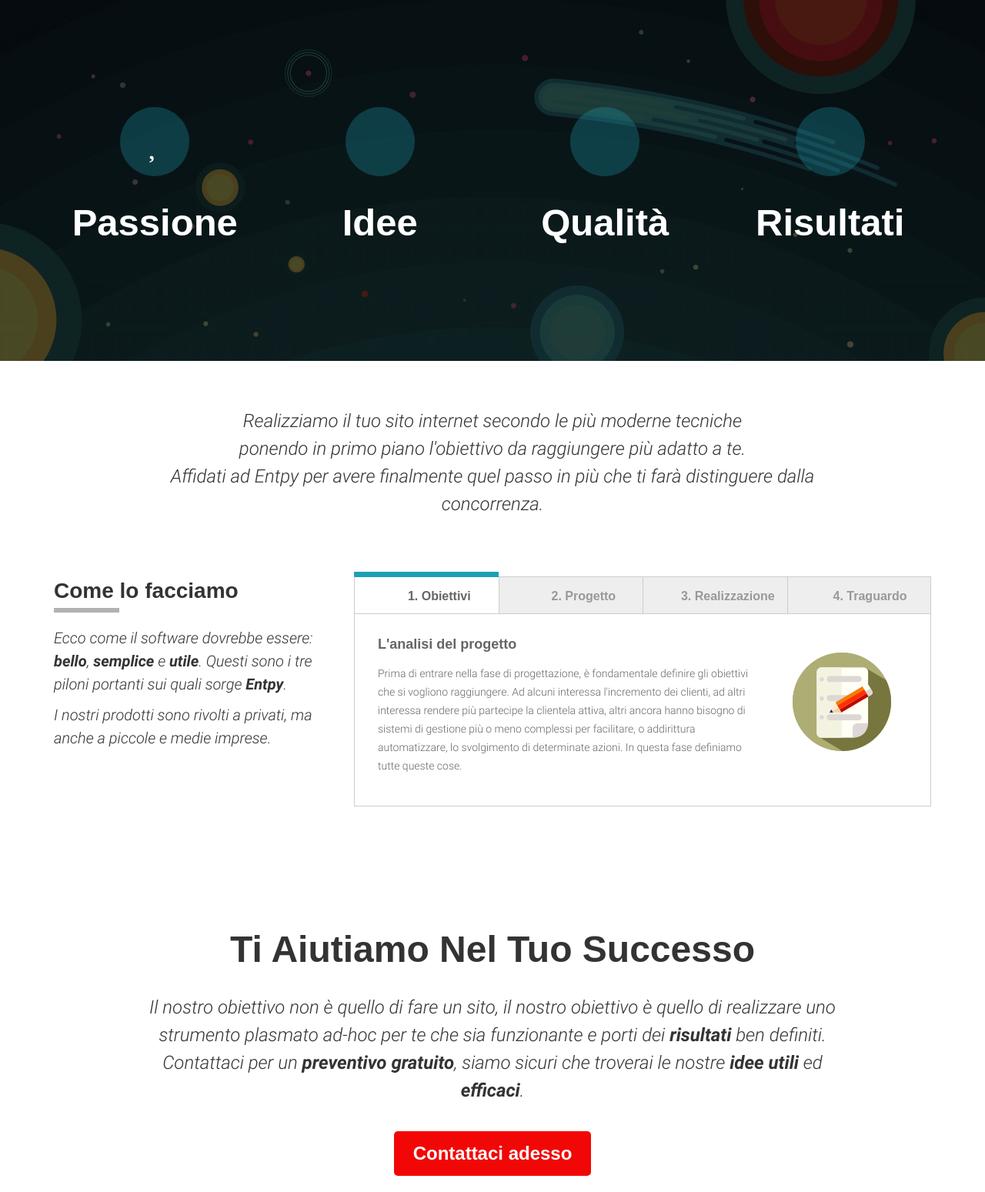
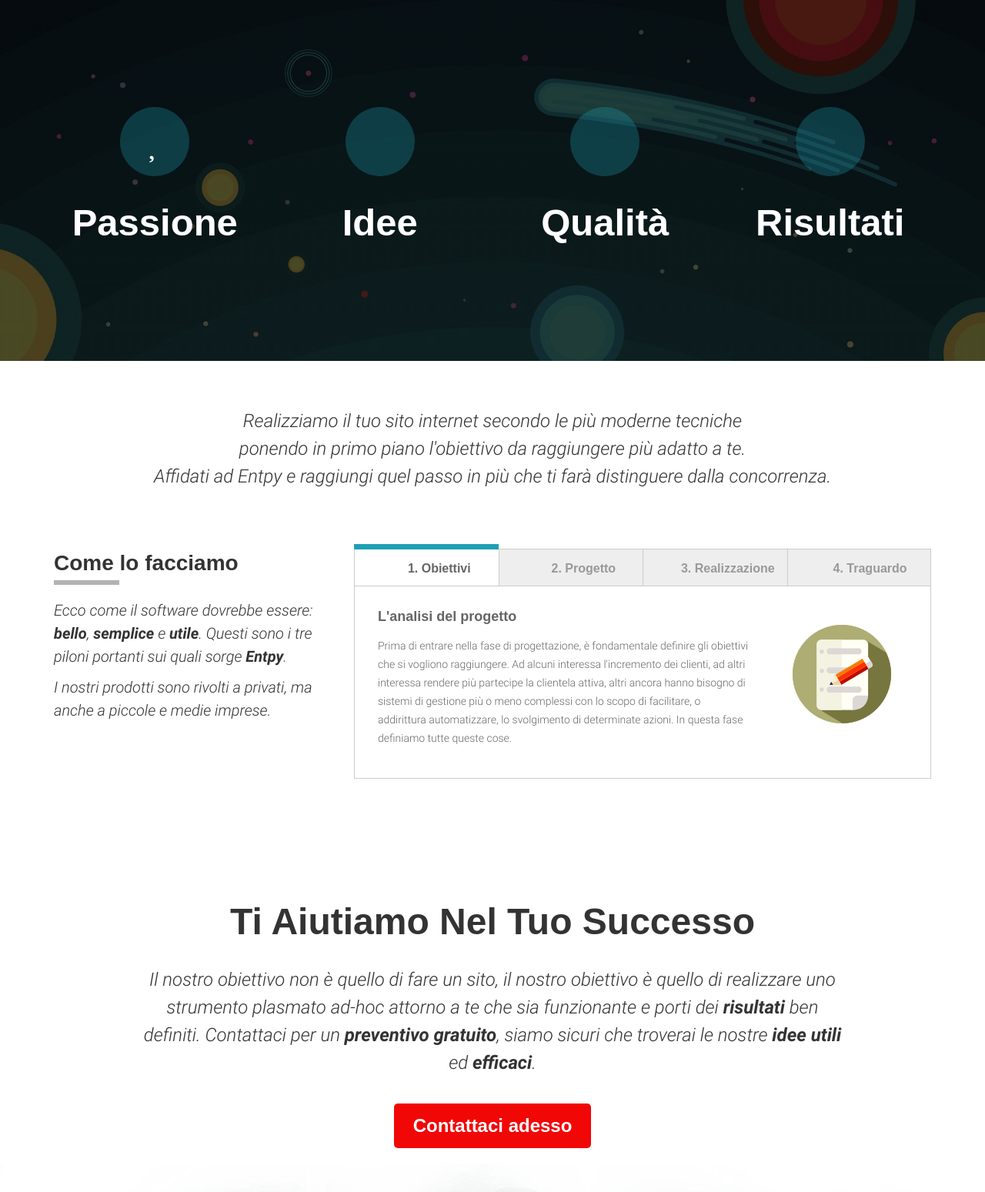
Before and after one commit to entpy/entpy_v2, a Django app: page / in a window 1280 px wide. Shown: the part 1747-3296 px from the top of the page at 77% size. Run offline with Django 3.2, Linux system fonts and the light colour scheme; some web fonts are replaced.

Commit message:
content above the folder

```diff
--- a/entpy_v2/website/templates/website/www_index.html
+++ b/entpy_v2/website/templates/website/www_index.html
@@ -74,7 +74,7 @@
 	<section class="about-main">
 		<div class="container">
 			<div class="medium-txt animated" data-animation="fadeInUp" data-animation-delay="200">
-				<p>Realizziamo il tuo sito internet secondo le più moderne tecniche<br />ponendo in primo piano l'obiettivo da raggiungere più adatto a te.<br />Affidati ad Entpy per avere finalmente quel passo in più che ti farà distinguere dalla concorrenza.</p>
+				<p>Realizziamo il tuo sito internet secondo le più moderne tecniche<br />ponendo in primo piano l'obiettivo da raggiungere più adatto a te.<br />Affidati ad Entpy e raggiungi quel passo in più che ti farà distinguere dalla concorrenza.</p>
 			</div>
 			<div class="row col-content clearfix">
 				<!-- Start: Story Area -->
@@ -102,7 +102,7 @@
 								</div>
 								<div class="tab-cont-left">
 									<h6>L'analisi del progetto</h6>
-									<p>Prima di entrare nella fase di progettazione, è fondamentale definire gli obiettivi che si vogliono raggiungere. Ad alcuni interessa l'incremento dei clienti, ad altri interessa rendere più partecipe la clientela attiva, altri ancora hanno bisogno di sistemi di gestione più o meno complessi per facilitare, o addirittura automatizzare, lo svolgimento di determinate azioni. In questa fase definiamo tutte queste cose.</p>
+									<p>Prima di entrare nella fase di progettazione, è fondamentale definire gli obiettivi che si vogliono raggiungere. Ad alcuni interessa l'incremento dei clienti, ad altri interessa rendere più partecipe la clientela attiva, altri ancora hanno bisogno di sistemi di gestione più o meno complessi con lo scopo di facilitare, o addirittura automatizzare, lo svolgimento di determinate azioni. In questa fase definiamo tutte queste cose.</p>
 								</div>
 							</div>
 							<!-- End: Tab 01 -->
@@ -113,7 +113,7 @@
 								</div>
 								<div class="tab-cont-left">
 									<h6>La progettazione</h6>
-									<p>Terminata la prima fase di raccolta informazioni, si passa a mettere tutto assieme per produrre un documento facilmente leggibile dal cliente, ma anche fondamentale per chi dovrà poi realizzare il sito (noi!). Questa sarà la base dalla quale partire per iniziare a sviluppare.</p>
+									<p>Terminata la prima fase di raccolta informazioni, si passa alla produzione di un documento facilmente leggibile dal cliente, ma anche fondamentale da chi dovrà poi realizzare il sito (noi!). Da questa base inizierà lo sviluppo vero e proprio del sito.</p>
 								</div>
 							</div>
 							<!-- End: Tab 02 -->
@@ -151,7 +151,7 @@
 	<section class="team-area-top text-center">
 		<div class="container">
 			<h2 class="animated" data-animation="fadeInUp" data-animation-delay="200">Ti Aiutiamo Nel Tuo Successo</h2>
-			<div class="medium-txt animated" data-animation="fadeInUp" data-animation-delay="400">Il nostro obiettivo non è quello di fare un sito, il nostro obiettivo è quello di realizzare uno strumento plasmato ad-hoc per te che sia funzionante e porti dei <b>risultati</b> ben definiti. Contattaci per un <b>preventivo gratuito</b>, siamo sicuri che troverai le nostre <b>idee utili</b> ed <b>efficaci</b>.</div> <a href="/contatti/" class="button-large animated" data-animation="fadeInUp" data-animation-delay="400">Contattaci adesso</a></div>
+			<div class="medium-txt animated" data-animation="fadeInUp" data-animation-delay="400">Il nostro obiettivo non è quello di fare un sito, il nostro obiettivo è quello di realizzare uno strumento plasmato ad-hoc attorno a te che sia funzionante e porti dei <b>risultati</b> ben definiti. Contattaci per un <b>preventivo gratuito</b>, siamo sicuri che troverai le nostre <b>idee utili</b> ed <b>efficaci</b>.</div> <a href="/contatti/" class="button-large animated" data-animation="fadeInUp" data-animation-delay="400">Contattaci adesso</a></div>
 		<div class="team-image-big"><img src="{% static "website/img/team-big.jpg" %}" alt="Ti Aiutiamo Nel Tuo Successo"> </div>
 	</section>
 	<!-- Team Area End -->
```
